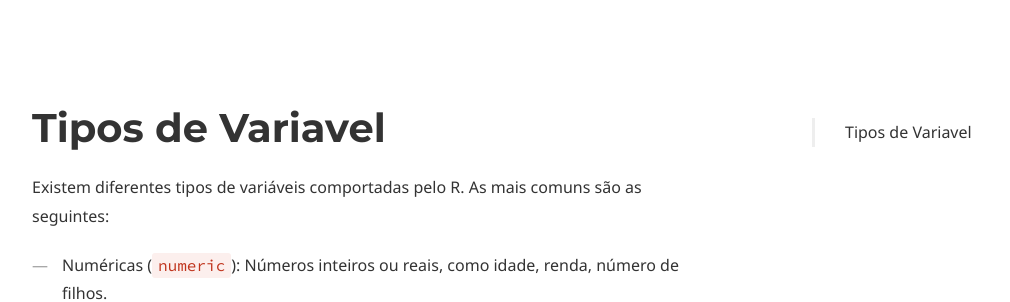
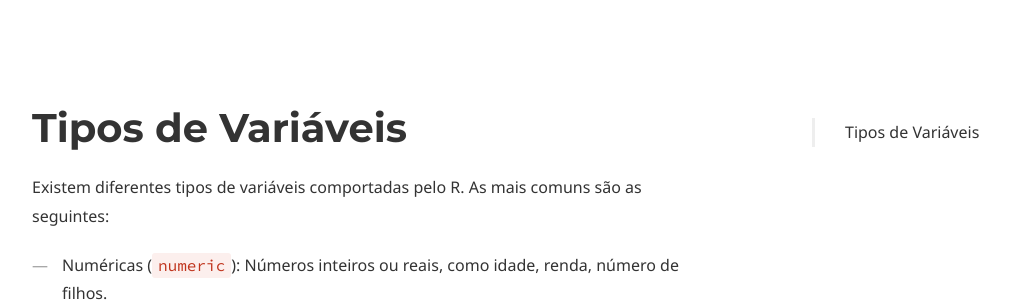
Before and after one commit to coLAB-UFF/docs, a Jekyll site: the page built from dataviz2_03.md, in a window 1280 px wide and 900 px high, scrolled down 439 px. Shown: the part 157-459 px from the top of the window, without its empty margins (38-1048 px from the left). Built offline with Jekyll 4.4.1, drawn with Linux system fonts in a browser that asks for light colours; some web fonts are replaced.

Commit message:
Update dataviz2_03.md

```diff
--- a/dataviz2_03.md
+++ b/dataviz2_03.md
@@ -28,7 +28,7 @@ page_nav:
         url: '/dataviz2_04'
 ---
 
-# Tipos de Variavel
+# Tipos de Variáveis
 
 Existem diferentes tipos de variáveis comportadas pelo R. As mais comuns são as seguintes:
 
```
